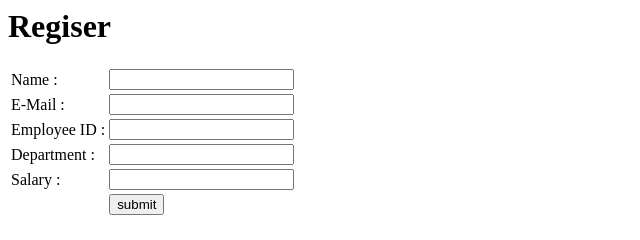
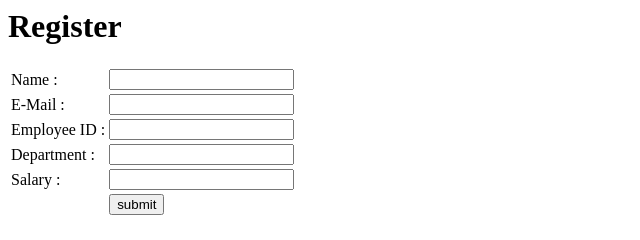
Before and after one commit to korada27/CRUD-with-MongoDB, a website: page views/index.html in a window 1280 px wide. Shown: the full height of the page, 0-640 px from the left. Drawn offline with Linux system fonts and the light colour scheme.

Commit message:
Update index.html

```diff
--- a/views/index.html
+++ b/views/index.html
@@ -1,5 +1,5 @@
 <div>
-    <h1> Regiser </h1>
+    <h1> Register </h1>
     <form method="post" action="/create">
         <table>
             <tr><td><label> Name : </label></td>  <td> <input type="text" name="eName" id="eName" value="" /> </td> </tr>
```
